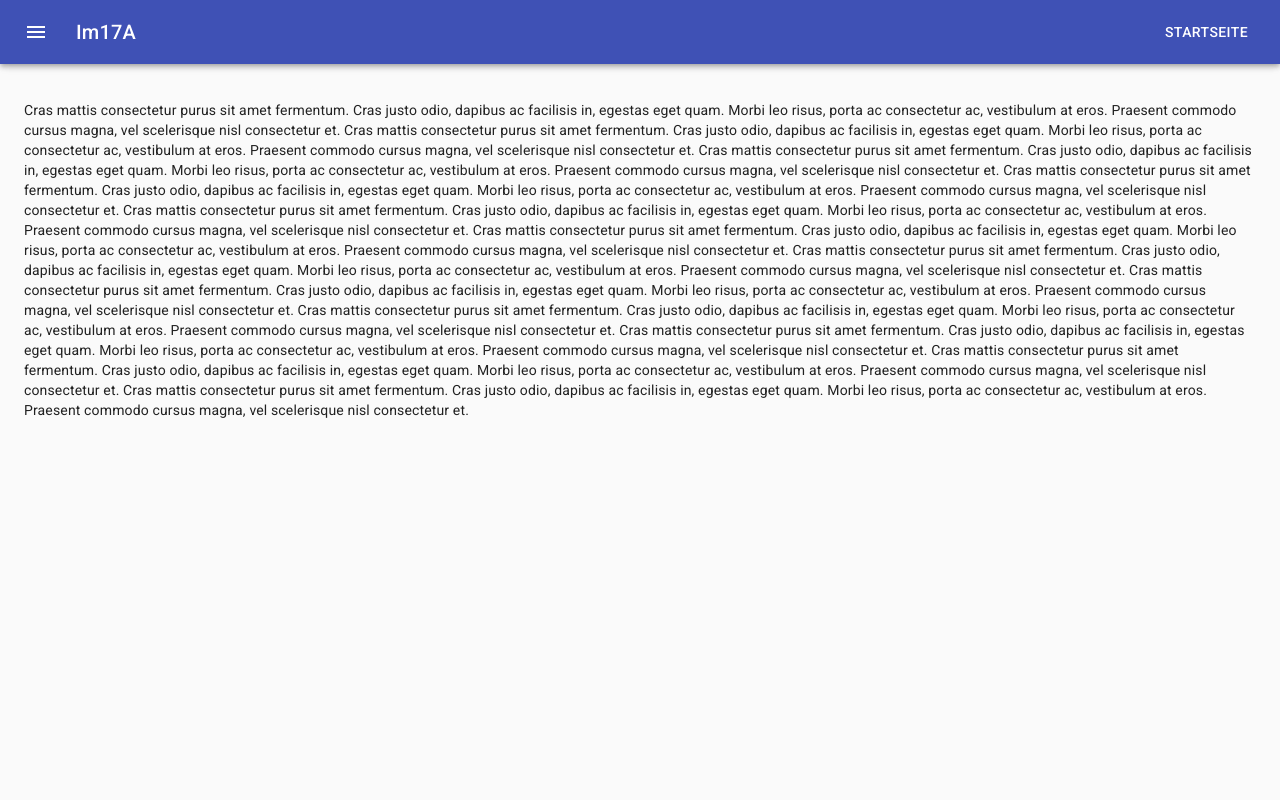
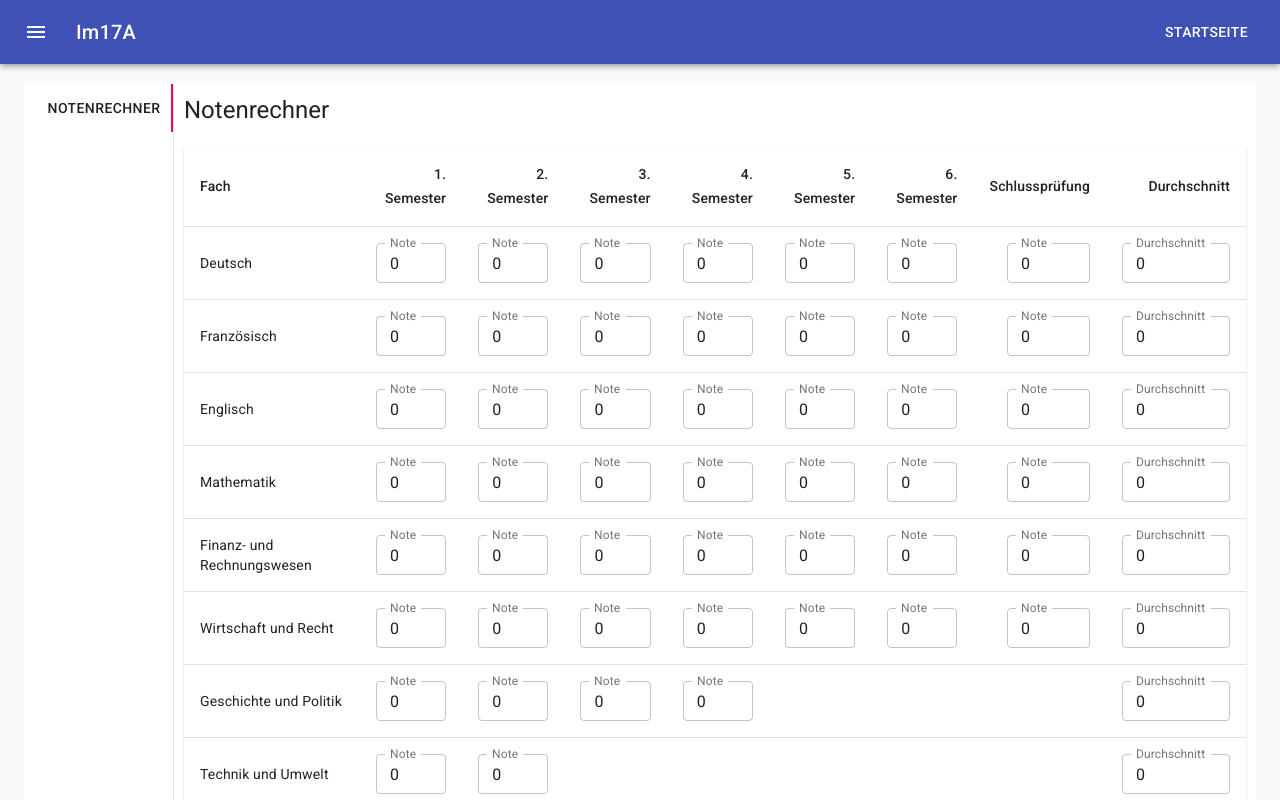
Before and after one commit to Dan6erbond/Im17A, a React (Create React App) app: page / in a window 1280 px wide. Shown: the top 800 px of the page. Built offline with nearby package versions, Linux system fonts and the light colour scheme.

Commit message:
Add calculator to home page

```diff
--- a/src/App.tsx
+++ b/src/App.tsx
@@ -1,6 +1,6 @@
 import React from 'react';
 import './App.css';
-import {Box, WithStyles} from '@material-ui/core';
+import {WithStyles} from '@material-ui/core';
 import {withStyles} from '@material-ui/core/styles';
 import Layout from "./components/Layout";
 import {styles} from './components/styles';
@@ -8,6 +8,7 @@ import {Route, Switch} from 'react-router';
 import Calculator from "./components/calculator/Calculator";
 import {ReactCookieProps, withCookies} from 'react-cookie';
 import {compose} from 'redux';
+import Home from "./components/home/Home";
 
 function App(props: WithStyles<typeof styles> & ReactCookieProps) {
     const {classes} = props;
@@ -16,16 +17,7 @@ function App(props: WithStyles<typeof styles> & ReactCookieProps) {
             <Layout classes={classes}>
                 <Switch>
                     <Route path="/" exact>
-                        <Box my={2}>
-                            {[...new Array(12)]
-                                .map(
-                                    () => `Cras mattis consectetur purus sit amet fermentum.
-Cras justo odio, dapibus ac facilisis in, egestas eget quam.
-Morbi leo risus, porta ac consectetur ac, vestibulum at eros.
-Praesent commodo cursus magna, vel scelerisque nisl consectetur et.`,
-                                )
-                                .join('\n')}
-                        </Box>
+                        <Home classes={classes} cookies={props.cookies}/>
                     </Route>
                     <Route path="/calculator">
                         <Calculator classes={classes} cookies={props.cookies}/>
--- /dev/null
+++ b/src/components/home/Home.tsx
@@ -0,0 +1,60 @@
+import {Tab, Tabs, WithStyles} from "@material-ui/core";
+import {styles} from "../styles";
+import React from "react";
+import Calculator from "../calculator/Calculator";
+import {ReactCookieProps} from "react-cookie";
+
+interface TabPanelProps {
+    children?: React.ReactNode;
+    index: any;
+    value: any;
+}
+
+function TabPanel(props: TabPanelProps) {
+    const {children, value, index, ...other} = props;
+
+    return (
+        <div role="tabpanel"
+             hidden={value !== index}
+             id={`vertical-tabpanel-${index}`}
+             aria-labelledby={`vertical-tab-${index}`}
+             style={{padding: '10px'}}
+             {...other}>
+            {children}
+        </div>
+    );
+}
+
+function a11yProps(index: any) {
+    return {
+        id: `vertical-tab-${index}`,
+        'aria-controls': `vertical-tabpanel-${index}`,
+    };
+}
+
+export default function Home(props: WithStyles<typeof styles> & ReactCookieProps) {
+    const {classes, cookies} = props;
+    const [value, setValue] = React.useState(0);
+
+    const handleChange = (event: React.ChangeEvent<{}>, newValue: number) => {
+        setValue(newValue);
+    };
+
+    return (
+        <div className={classes.verticalTabsRoot}>
+            <Tabs
+                orientation="vertical"
+                variant="scrollable"
+                value={value}
+                onChange={handleChange}
+                aria-label="Vertical tabs example"
+                className={classes.tabs}
+            >
+                <Tab label="Notenrechner" {...a11yProps(0)} />
+            </Tabs>
+            <TabPanel value={value} index={0}>
+                <Calculator classes={classes} cookies={cookies}/>
+            </TabPanel>
+        </div>
+    );
+}
--- a/src/components/styles.ts
+++ b/src/components/styles.ts
@@ -94,4 +94,13 @@ export const styles = (theme: Theme) => createStyles({
     table: {
         minWidth: 650,
     },
+    verticalTabsRoot: {
+        flexGrow: 1,
+        backgroundColor: theme.palette.background.paper,
+        display: 'flex',
+    },
+    tabs: {
+        minWidth: 150,
+        borderRight: `1px solid ${theme.palette.divider}`,
+    },
 });
```
Also changed, not shown: 9 other files (tests, documents, lock files or other folders).
